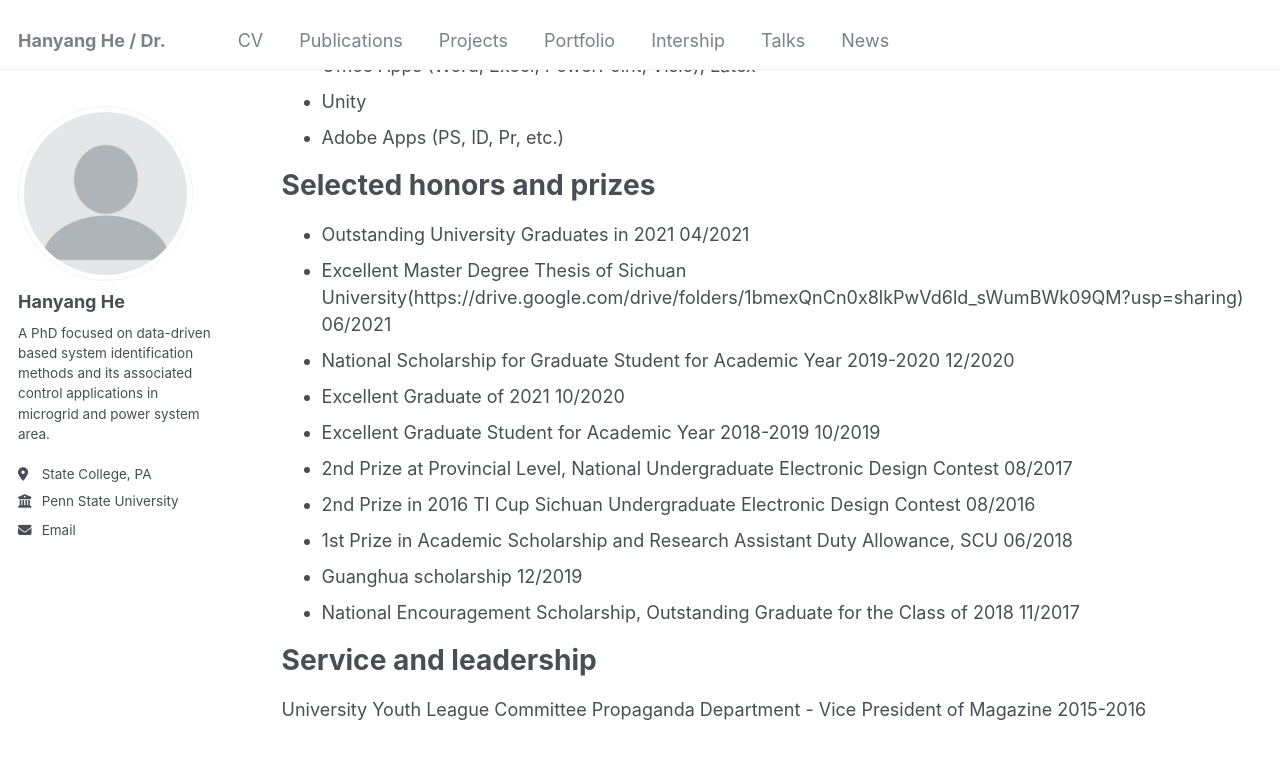
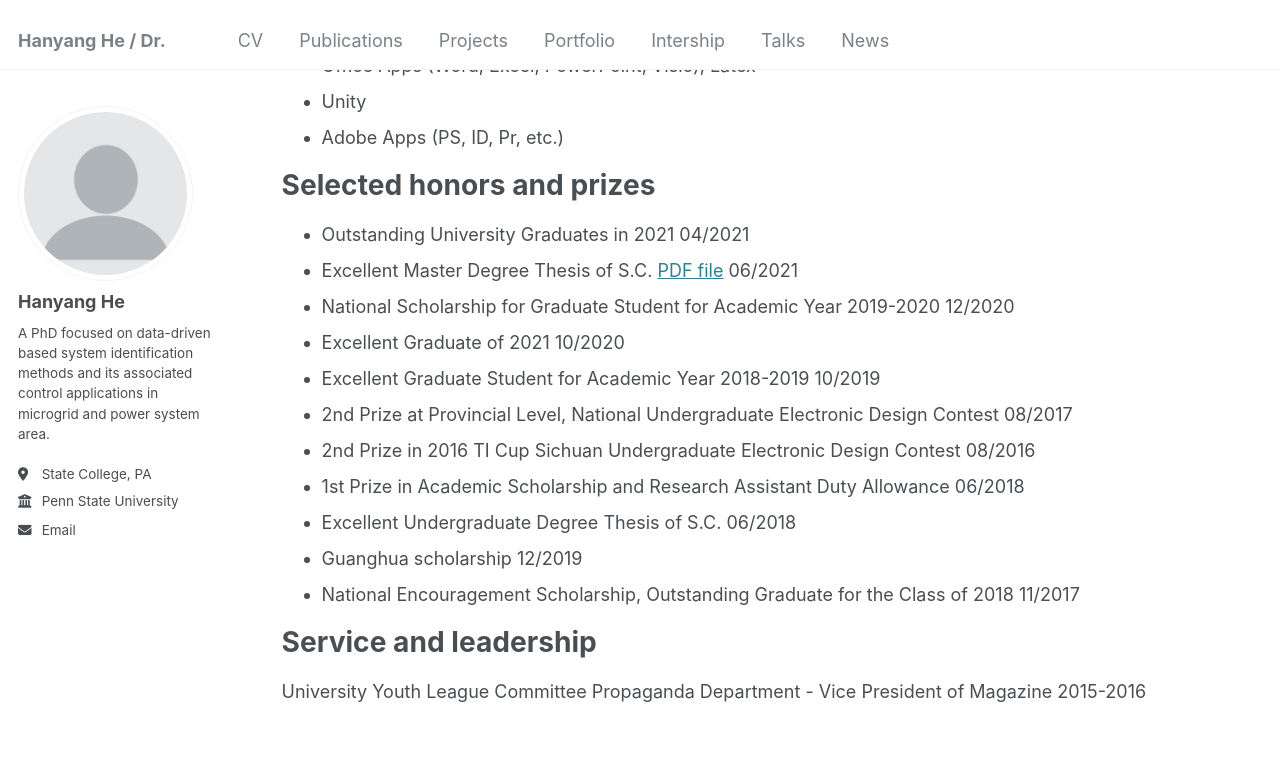
Before and after one commit to HanyangHe/HanyangHe.github.io, a Jekyll site: the page built from _pages/cv.md, in a window 1280 px wide and 900 px high, scrolled down 1383 px. Shown: the top 759 px of the window. Built offline with Jekyll 4.4.1, drawn with Linux system fonts in a browser that asks for light colours.

Commit message:
Update cv.md

```diff
--- a/_pages/cv.md
+++ b/_pages/cv.md
@@ -70,13 +70,14 @@ Teaching
 Selected honors and prizes
 ======
 * Outstanding University Graduates in 2021                                                                                                                04/2021
-* Excellent Master Degree Thesis of Sichuan University(https://drive.google.com/drive/folders/1bmexQnCn0x8lkPwVd6ld_sWumBWk09QM?usp=sharing)              06/2021
+* Excellent Master Degree Thesis of S.C. [PDF file](https://drive.google.com/drive/folders/1bmexQnCn0x8lkPwVd6ld_sWumBWk09QM?usp=sharing)              06/2021
 * National Scholarship for Graduate Student for Academic Year 2019-2020                                                                                   12/2020
 * Excellent Graduate of 2021                                                                                                                              10/2020
 * Excellent Graduate Student for Academic Year 2018-2019                                                                                                  10/2019
 * 2nd Prize at Provincial Level, National Undergraduate Electronic Design Contest                                                                         08/2017
 * 2nd Prize in 2016 TI Cup Sichuan Undergraduate Electronic Design Contest                                                                                08/2016
-* 1st Prize in Academic Scholarship and Research Assistant Duty Allowance, SCU                                                                            06/2018
+* 1st Prize in Academic Scholarship and Research Assistant Duty Allowance                                                                            06/2018
+* Excellent Undergraduate Degree Thesis of S.C.                                                                                                          06/2018
 * Guanghua scholarship                                                                                                                                    12/2019
 * National Encouragement Scholarship, Outstanding Graduate for the Class of 2018                                                                          11/2017
 
```
